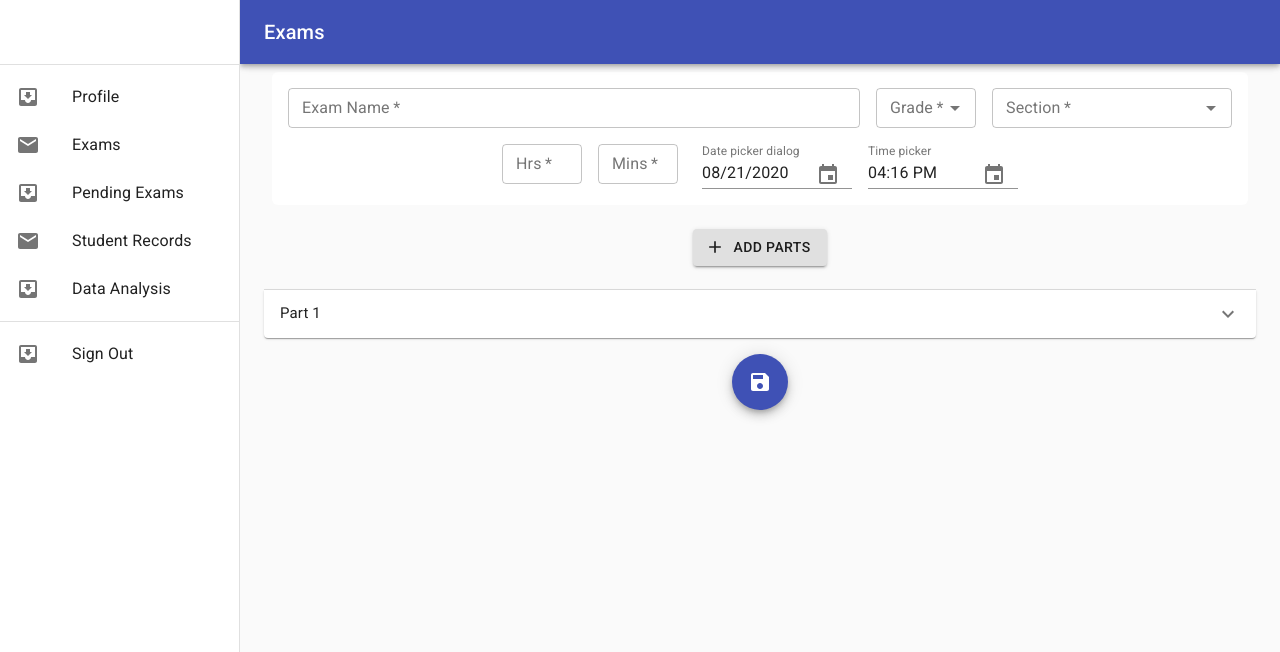
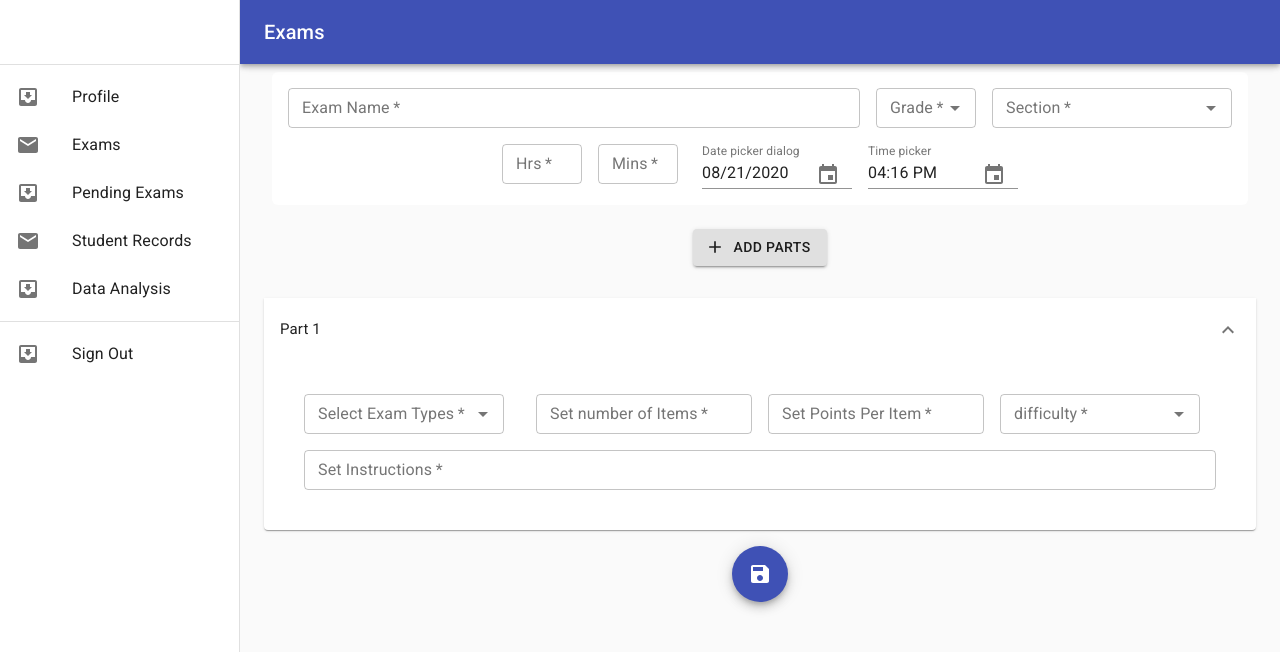
Before and after one commit to ravenflores/examination-system, a React (Create React App) app in the folder client/: page /teacher/dashboard in a window 1280 px wide. Shown: the top 652 px of the page. Built offline with nearby package versions, Linux system fonts and the light colour scheme; sample sign-in values are in the browser's storage.

Commit message:
first exam8

```diff
--- a/client/src/components/ExamForms/CreateExam/CreateExam.js
+++ b/client/src/components/ExamForms/CreateExam/CreateExam.js
@@ -171,7 +171,7 @@ function CreateExam() {
     const newDynamicElem = (
         <>
 
-          <Accordion>
+          <Accordion defaultExpanded={true}>
             <AccordionSummary
               expandIcon={<ExpandMoreIcon />}
               aria-controls="panel1a-content"
@@ -297,11 +297,13 @@ function CreateExam() {
 
   };
 
+  const onSubmit = (data, e) => console.log(data, e);
+  const onError = (errors, e) => alert("Form is invalid! \nPlease open Parts Accordion if you missed One \n" + e);
 
   useMountEffect(addElement)
   return (
     <>
-     <form onSubmit={handleSubmit((data) => alert(JSON.stringify(data)))}>
+     <form onSubmit={handleSubmit((data) => alert(JSON.stringify(data)),onError)}>
      <Container>
       <div style={{ width: "100%" }}>
 
```
